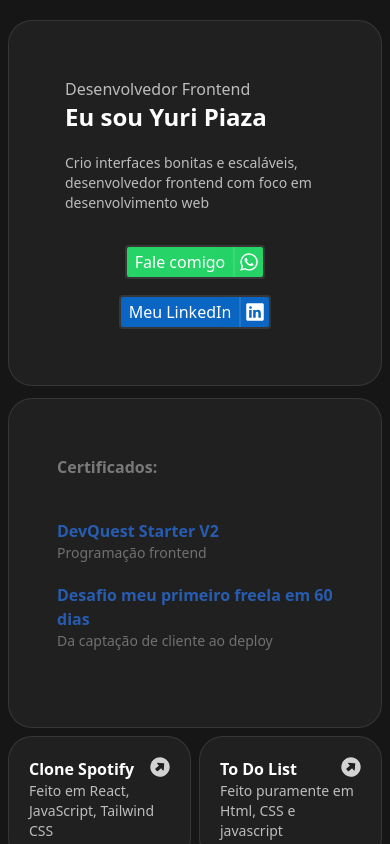
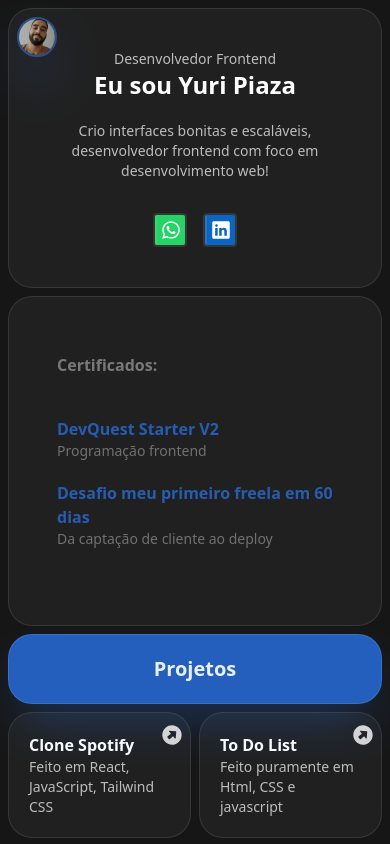
Before and after one commit to ypiaza/portifolioyuripiaza, a React (Vite) app: page / in a window 390 px wide. Shown: the top 844 px of the page. Built offline with nearby package versions, Linux system fonts and the light colour scheme.

Commit message:
versão mobile concluida

```diff
--- a/src/App.tsx
+++ b/src/App.tsx
@@ -4,7 +4,7 @@ import Main from "./components/Main"
 
 const App = () => {
   return (
-    <div className="p-2 md:px-24 md:py-8">
+    <div className="p-2 md:px-14 md:py-4 gap-2">
       <Apresentation />
       <Main />
       <Footer />
--- a/src/components/Apresentation.tsx
+++ b/src/components/Apresentation.tsx
@@ -5,21 +5,21 @@ import AvaliableForJob from "./AvaliableForJob"
 const Apresentation = () => {
 
     return (
-        <div className="flex w-full lg:grid lg:grid-cols-2 items-center justify-between h-full lg:h-[25rem] px-14 py-14 rounded-3xl border border-white/10 bg-[#202020] mt-3">
-            <div className="h-full w-full flex flex-col items-start justify-between">
+        <div className="relative flex w-full lg:grid lg:grid-cols-2 items-center justify-between h-full lg:h-[25rem] p-10 md:p-14 rounded-3xl border border-white/10 bg-[#202020]">
+            <div className="h-full w-full flex flex-col items-center md:items-start justify-between">
                 <div>
-                    <h1 className="text-white/70">Desenvolvedor Frontend</h1>
+                    <h1 className="text-white/70 text-sm md:text-md">Desenvolvedor Frontend</h1>
                 </div>
                 <div>
-                    <div className='max-w-80'>
+                    <div className='items-center flex flex-col justify-center md:max-w-80 md:block'>
                         <h2 className="text-2xl font-semibold text-white">Eu sou Yuri Piaza</h2>
-                        <p className="text-sm text-white/70 mt-5">Crio interfaces bonitas e escaláveis, desenvolvedor frontend com foco em desenvolvimento web</p>
+                        <p className="text-sm text-white/70 mt-5 text-center md:text-start">Crio interfaces bonitas e escaláveis, desenvolvedor frontend com foco em desenvolvimento web!</p>
                     </div>
-                    <div className="flex flex-col lg:flex-row items-center gap-4 mt-8">
+                    <div className="flex justify-center items-center gap-4 mt-8">
                         {btn.map((item, index) => (
                             <div key={index} className=" cursor-pointer flex items-center justify-center border-2 rounded overflow-hidden border-white/10">
 
-                                <button className={`px-2 py-0.75 text-white font-medium cursor-pointer`}
+                                <button className={`hidden md:block px-2 py-0.75 text-white font-medium cursor-pointer`}
                                     style={{
                                         backgroundColor: item.color,
                                     }}
@@ -43,13 +43,18 @@ const Apresentation = () => {
                 </div>
             </div>
 
-            <div className="hidden lg:flex flex-col items-end w-full h-full">
+            <div className="hidden md:flex flex-col items-end w-full h-full">
                 <div className="flex flex-col items-center justify-between h-full">
                     <AvaliableForJob />
                     <div>
                         <img className="rounded-full w-52 border-6 shadow-2xl bg-center bg-cover border-white/10" src={img} alt="Me" />
                     </div>
+
                 </div>
+            </div>
+            {/* Versão mobile */}
+            <div className="block absolute md:hidden top-2 left-2">
+                <img className="rounded-full w-10 border-2 shadow-2xl bg-center bg-cover border-blue-500/50 shadow-blue-500" src={img} alt="Me" />
             </div>
         </div>
     )
--- a/src/components/AvaliableForJob.tsx
+++ b/src/components/AvaliableForJob.tsx
@@ -1,6 +1,6 @@
 const AvaliableForJob = () => {
     return (
-        <div className="flex items-center gap-2 border border-white/10 bg-[#161616] px-3 py-0.5 rounded-3xl">
+        <div className="hidden md:flex items-center gap-2 border border-white/10 bg-[#161616] px-3 py-0.5 rounded-3xl">
             <span className="h-2 w-2 rounded-full bg-emerald-500 block animate-pulse"
                 style={{
                     boxShadow: '0 0 2px 2px green'
--- a/src/components/Footer.tsx
+++ b/src/components/Footer.tsx
@@ -3,7 +3,7 @@ import AvaliableForJob from "./AvaliableForJob"
 
 const Footer = () => {
   return (
-    <div className='flex items-center justify-between h-full px-12 py-5 rounded-3xl border border-white/10 bg-[#202020] mt-3'>
+    <div className='flex items-center justify-between h-full px-12 py-5 rounded-3xl border border-white/10 bg-[#202020] mt-2'>
       <div>
         <ul className="flex gap-3 ">
           {menuFooter.map((item) => (
--- a/src/components/Main.tsx
+++ b/src/components/Main.tsx
@@ -6,9 +6,9 @@ import Skills from "./Skills"
 
 const Main = () => {
   return (
-    <div className="mt-3 h-full grid lg:grid-cols-2 grid-cols-1 gap-3">
+    <div className="h-full grid lg:grid-cols-2 grid-cols-1 gap-2 mt-2">
       {/* Visão desktop */}
-      <div className="hidden lg:grid h-full w-full gap-3">
+      <div className="hidden lg:grid h-full w-full gap-2">
         <Certification />
         {projects.filter((item) => item.id === 1).map((item) => (
           <Projects description={item.description} img={item.img} project={item.project} link={item.link} />
@@ -16,7 +16,7 @@ const Main = () => {
         <MoreProjects />
       </div>
 
-      <div className="hidden lg:grid h-full w-full gap-3">
+      <div className="hidden lg:grid h-full w-full gap-2">
         <Skills />
         {projects.filter((item) => item.id === 2).map((item) => (
           <Projects description={item.description} img={item.img} project={item.project} link={item.link} />
@@ -29,6 +29,11 @@ const Main = () => {
       {/* Visão mobile */}
       <div className="grid gap-2 md:hidden">
         <Certification />
+
+        <div className="rounded-3xl border border-white/10 p-5 bg-blue-500/70 shadow-2xl shadow-blue-500/30 z-40">
+          <h3 className="font-bold text-white/90 text-xl text-center ">Projetos</h3>
+        </div>
+
         <div className="grid grid-cols-2 gap-2">
 
           {projects.filter((item) => item).map((item) => (
--- a/src/components/Projects.tsx
+++ b/src/components/Projects.tsx
@@ -13,7 +13,7 @@ const Projects: React.FC<ProjectProps> = ({ project, description, img, link }) =
 
   return (
     <div
-      className={`flex items-center justify-center p-5 md:px-12 md:py-14 rounded-3xl border border-white/10 bg-[#202020] transition-all duration-300 hover:border-blue-500/70 hover:shadow-2xl hover:shadow-blue-500/50 hover:scale-3d hover:bg-blue-500/50 overflow-hidden`}
+      className={`relative flex items-center justify-center p-5 md:px-12 md:py-14 rounded-3xl border border-white/10 bg-[#202020] transition-all duration-300 hover:border-blue-500/70 hover:shadow-2xl hover:shadow-blue-500/50 hover:scale-3d hover:bg-blue-500/50 overflow-hidden`}
     >
       <div
         className="cursor-pointer perspective-distant"
@@ -25,7 +25,7 @@ const Projects: React.FC<ProjectProps> = ({ project, description, img, link }) =
           <h3 className="md:text-2xl text-white font-bold">{project}</h3>
           <p className="text-sm text-white/70">{description}</p>
           <span
-            className={`hidden md:absolute z-50 top-0 right-0 transition-transform ${hoverAnimation === 1 ? '-translate-x-0' : 'translate-x-28'}`}
+            className={`hidden md:block absolute z-50 top-0 right-0 transition-transform ${hoverAnimation === 1 ? '-translate-x-0' : 'translate-x-28'}`}
           >
             <FaArrowAltCircleRight className="text-4xl -rotate-40 text-white/80" />
           </span>
@@ -37,13 +37,13 @@ const Projects: React.FC<ProjectProps> = ({ project, description, img, link }) =
           />
         </div>
 
+      </div>
         {/* Mobile */}
         <span
-          className={`absolute z-50 top-0 right-0 transition-transform`}
+          className={`md:hidden absolute z-50 top-3 right-2 transition-transform`}
         >
           <FaArrowAltCircleRight className="text-xl -rotate-40 text-white/80" />
         </span>
-      </div>
     </div>
   );
 };
```
